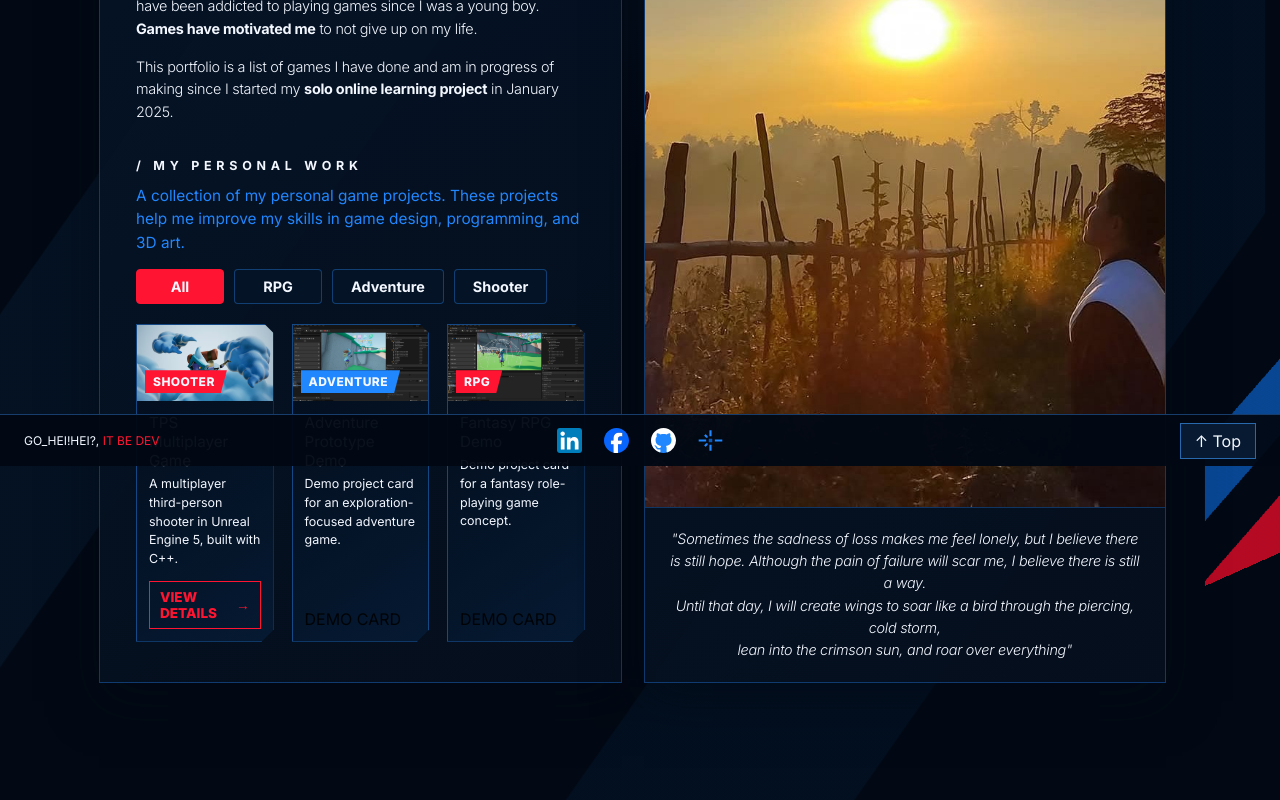
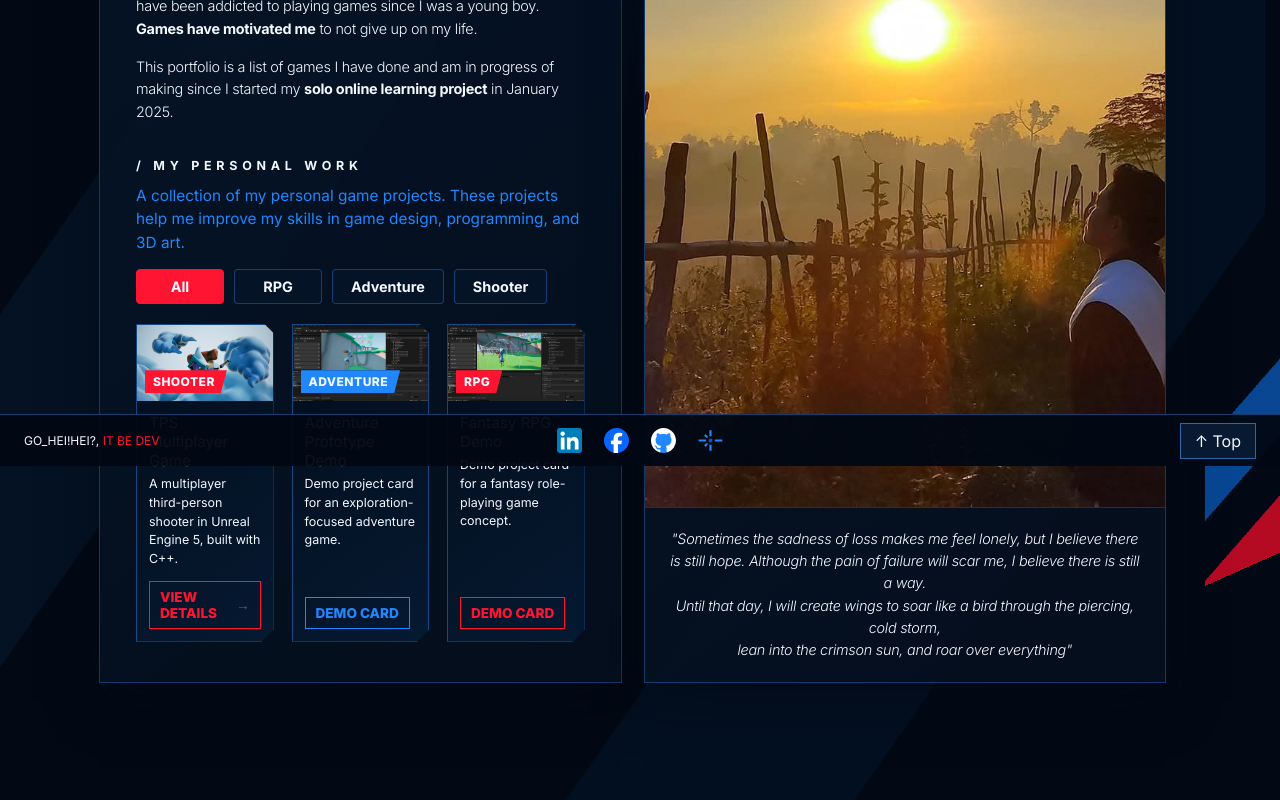
Before and after one commit to thavon91/web-portfolio, a React (Vite) app: page / in a window 1280 px wide. Shown: the part 334-1134 px from the top of the page. Built offline with nearby package versions, Linux system fonts and the light colour scheme.

Commit message:
Fix demo card label colors
Co-authored-by: Copilot <223556219+Copilot@users.noreply.github.com>

```diff
--- a/src/App.css
+++ b/src/App.css
@@ -586,6 +586,24 @@ body::before{content:'';position:fixed;inset:0;pointer-events:none;z-index:-1;op
   -webkit-text-fill-color: #2187ff !important;
 }
 
+.menu .home-project-demo {
+  display: inline-flex;
+  align-items: center;
+  margin-top: auto;
+  padding: 7px 10px;
+  border: 1px solid #ff1531;
+  color: #ff1531 !important;
+  -webkit-text-fill-color: #ff1531 !important;
+  font-size: .85rem;
+  font-weight: 800;
+}
+
+.menu .home-project-card[data-category="adventure"] .home-project-demo {
+  border-color: #2187ff;
+  color: #2187ff !important;
+  -webkit-text-fill-color: #2187ff !important;
+}
+
 .menu .home-project-card a.home-project-link:not(.resume-cta):not(.brand):hover {
   background: #ff1531;
   color: #f3f7ff !important;
```
